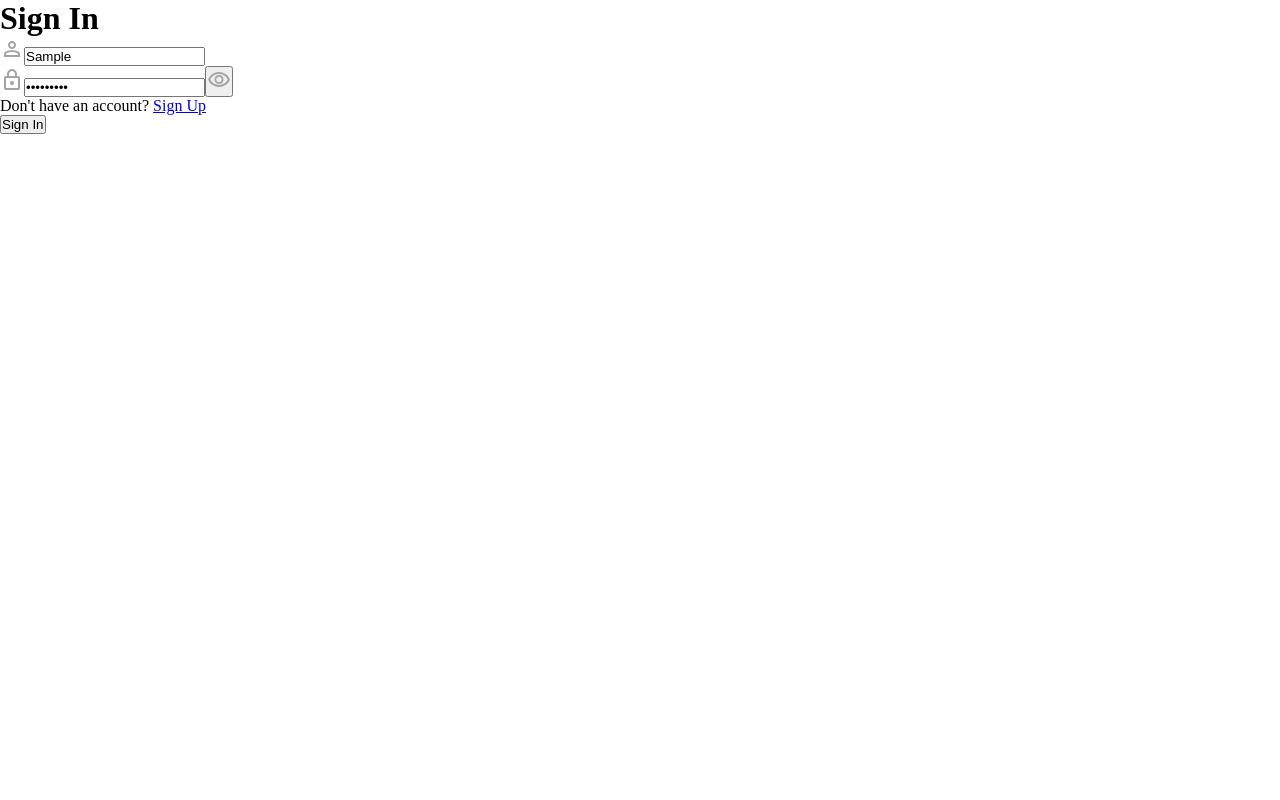
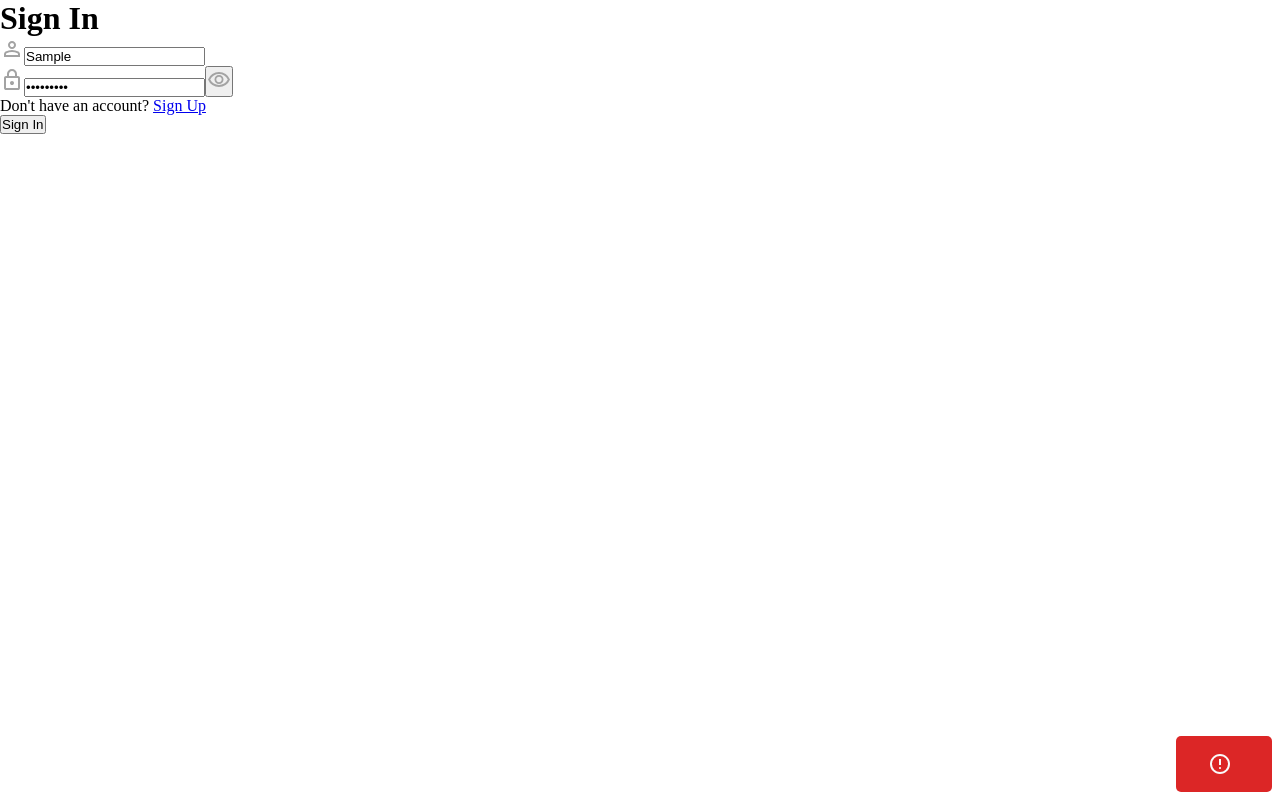
Before and after one commit to hzokbe/jikan, a Vue app: page /sign-in in a window 1280 px wide. Both pictures are taken after typing "Sample", "Sample123" into the empty fields and a click on the button "Sign In". Built offline with nearby package versions, Linux system fonts and the light colour scheme; no server answers.

Commit message:
feat(sign-in): update sign in page

```diff
--- a/src/views/SignInView.vue
+++ b/src/views/SignInView.vue
@@ -9,12 +9,34 @@ import api from '@/api/api';
 
 import { AxiosError } from 'axios';
 
+import ToastNotification from '@/components/ToastNotification.vue';
+
+import { useRouter } from 'vue-router';
+
 const username = ref('');
 
 const password = ref('');
 
+const showToastNotification = ref(false);
+
+const toastNotificationMessage = ref('');
+
+const toastNotificationType = ref<'info' | 'warning' | 'error'>('info');
+
+const router = useRouter();
+
+const submitButtonText = ref('Sign In');
+
+const isSubmitButtonDisabled = ref(false);
+
 const submit = async () => {
+  showToastNotification.value = false;
+
   try {
+    submitButtonText.value = 'Loading...';
+
+    isSubmitButtonDisabled.value = true;
+
     const basicToken = btoa(`${username.value}:${password.value}`);
 
     await api.post(
@@ -26,11 +48,35 @@ const submit = async () => {
         },
       },
     );
+
+    showToastNotification.value = true;
+
+    toastNotificationMessage.value = 'Successfully signed in';
+
+    toastNotificationType.value = 'info';
+
+    setTimeout(() => router.push('/'), 3000);
   } catch (err) {
+    showToastNotification.value = true;
+
+    toastNotificationType.value = 'error';
+
     if (err instanceof AxiosError) {
-      console.error(err);
+      const response = err.response;
+
+      if (response) {
+        const status = response?.status;
+
+        if (status == 401) {
+          toastNotificationMessage.value = 'Wrong username or password';
+        }
+      }
     }
   }
+
+  isSubmitButtonDisabled.value = false;
+
+  submitButtonText.value = 'Sign In';
 };
 </script>
 
@@ -45,8 +91,14 @@ const submit = async () => {
 
       <p>Don't have an account? <a href="/sign-up">Sign Up</a></p>
 
-      <button type="submit">Sign In</button>
+      <button type="submit" :disabled="isSubmitButtonDisabled">{{ submitButtonText }}</button>
     </form>
+
+    <ToastNotification
+      :message="toastNotificationMessage"
+      :type="toastNotificationType"
+      v-if="showToastNotification"
+    />
   </div>
 </template>
 
```
